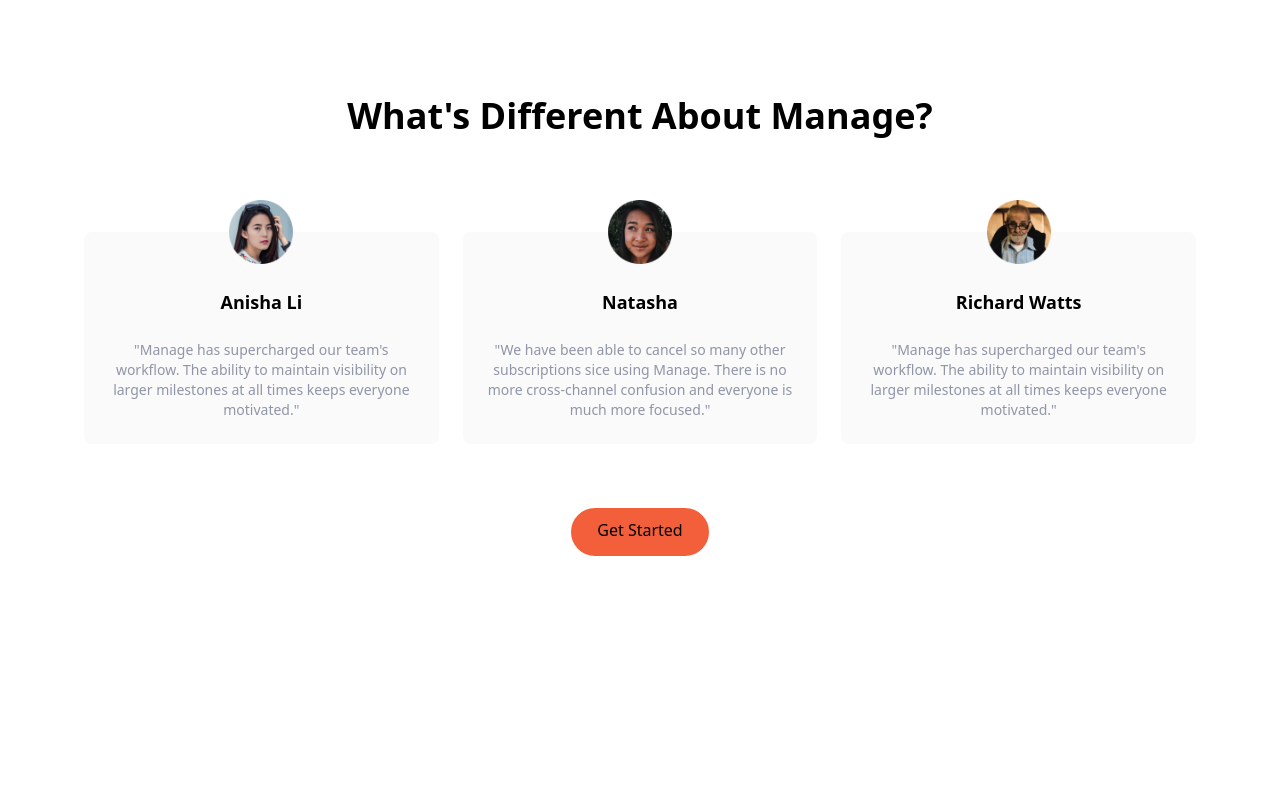
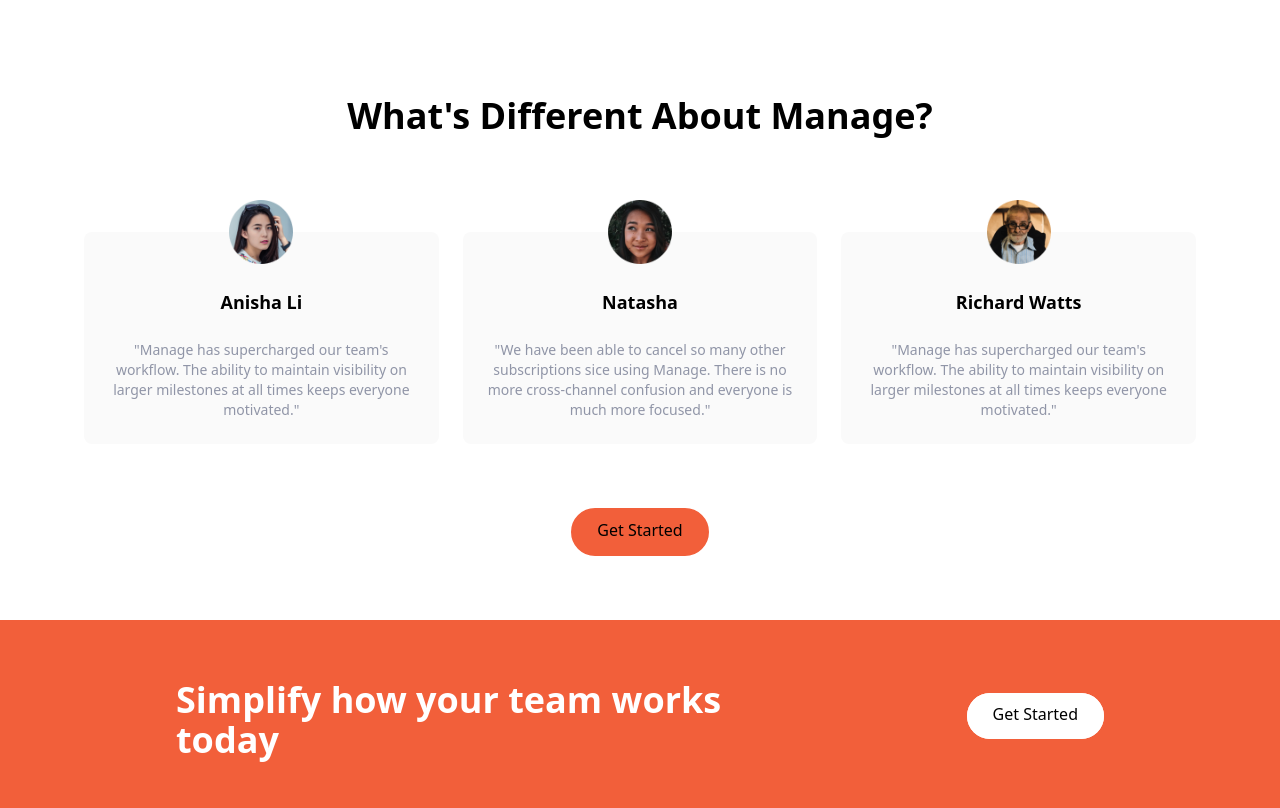
Before and after one commit to muhammedsubhan/WebsiteWithTailwindCss, a website: page index.html in a window 1280 px wide. Shown: the part 1132-1940 px from the top of the page. Before the commit the page ends 1752 px from the top, so only its background shows below. Drawn offline with Linux system fonts and the light colour scheme.

Commit message:
CTA Section

```diff
--- a/index.html
+++ b/index.html
@@ -237,5 +237,27 @@
         </div>
       </div>
     </section>
+    <!-- CTA Section -->
+    <section id="cta" class="bg-brightRed">
+      <!-- flex Container -->
+      <div
+        class="container flex flex-col items-center justify-between px-6 py-24 mx-auto space-y-12 md:py-12 md:flex-row md:space-y-0"
+      >
+        <!-- heading -->
+        <h2
+          class="text-5xl mt-3 font-bold leading-tight text-center text-white md:text-4xl md:max-w-xl md:text-left"
+        >
+          Simplify how your team works today
+        </h2>
+        <!-- Button -->
+        <div>
+          <a
+            href="#"
+            class="p-3 px-6 pt-2 text-base font-normal text-black bg-white rounded-full baseline hover:bg-transparent border-solid border-2 border-white transition ease-linear"
+            >Get Started</a
+          >
+        </div>
+      </div>
+    </section>
   </body>
 </html>
```
Also changed, not shown: css/main.css.
